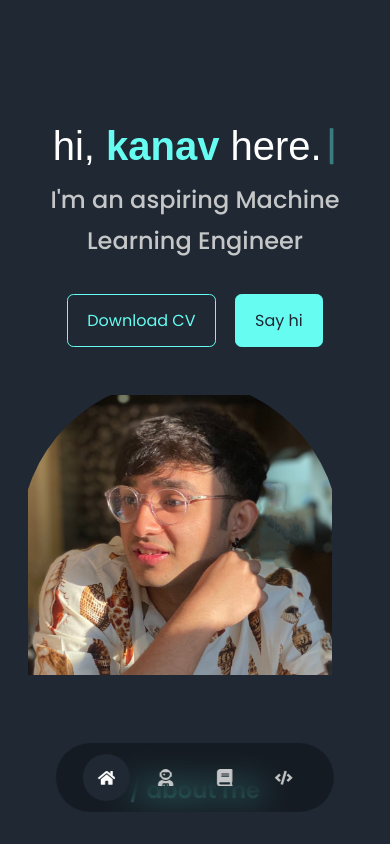
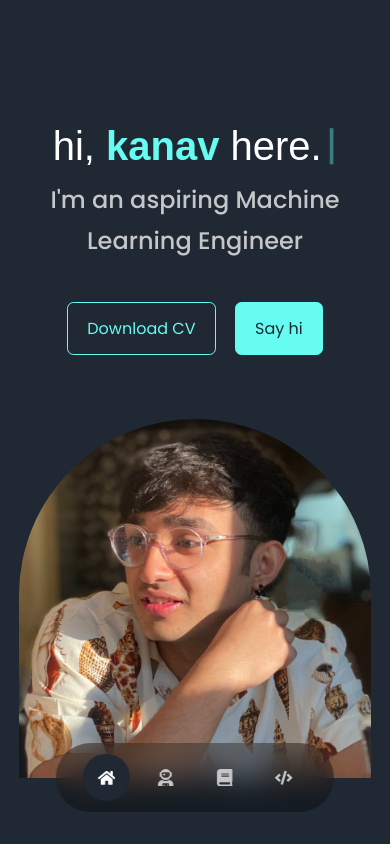
Before and after one commit to kanavsinglaa/kanavsinglaa.github.io, a React (Create React App) app: page / in a window 390 px wide. Shown: the top 844 px of the page. Built offline with nearby package versions, Linux system fonts and the light colour scheme.

Commit message:
media queries adju

```diff
--- a/src/components/header/header.css
+++ b/src/components/header/header.css
@@ -12,7 +12,7 @@
 
 /* ================ CTA ================== */
 .cta {
-    margin-top: 2rem;
+    margin-top: 2.5rem;
     display: flex;
     gap: 1.2rem;
     justify-content: center;
@@ -25,33 +25,32 @@
     gap: 0.8rem;
     position: absolute;
     left: 0;
-    bottom: 1rem;
+    bottom: 3rem;
 }
 
 .header__socials::after {
     content: '';
     width: 1px;
-    height: 3rem;
+    height: 2rem;
     background: var(--color-primary);
 }
 
 
 .me {
     /* background: linear-gradient(var(--color-primary),transparent); */
-    width: 25rem;
-    height: 40rem;
+    width: 22rem;
+    height: 30rem;
     position: absolute;
     left: calc(50% - 11rem);
-    margin-top: 2rem;
-    border-radius: 60rem 60rem 0 0;
-    padding: 1rem 0.5rem 0.5rem 0.5rem;
+    margin-top: 4rem;
+    border-radius: 12rem 12rem 0 0;
     overflow: hidden;
 }
 
 .scroll__down {
     position: absolute;
     right: -2.3rem;
-    bottom: 2rem;
+    bottom: 5rem;
     transform: rotate(90deg);
     font-size: 0.9rem;
 }
@@ -88,14 +87,10 @@
 /* ====== MEDIA QUERIES (SMALL DEVICES) ======== */
 @media screen and (max-width: 600px) {
     header {
-        height: 80vh;
+        height: 100vh;
 
     }
 
-    .me {
-    width: 20rem;
-    left: auto;
-    }
     .header__socials,
     .scroll__down {
         display: none;
```
Also changed, not shown: 1 other file (tests, documents, lock files or other folders).
